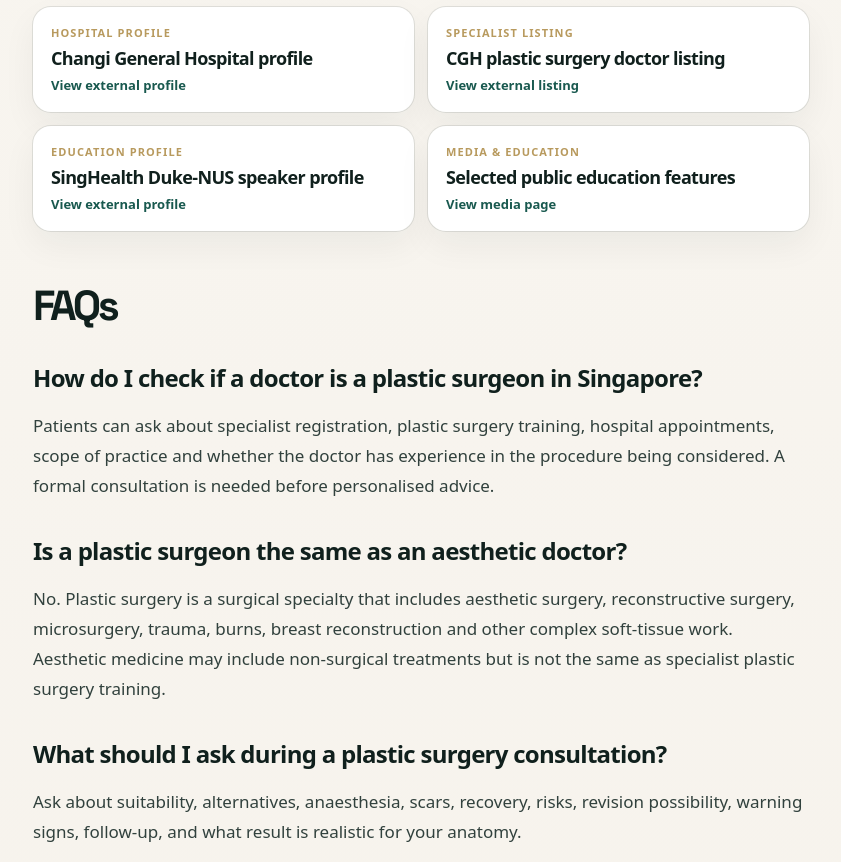
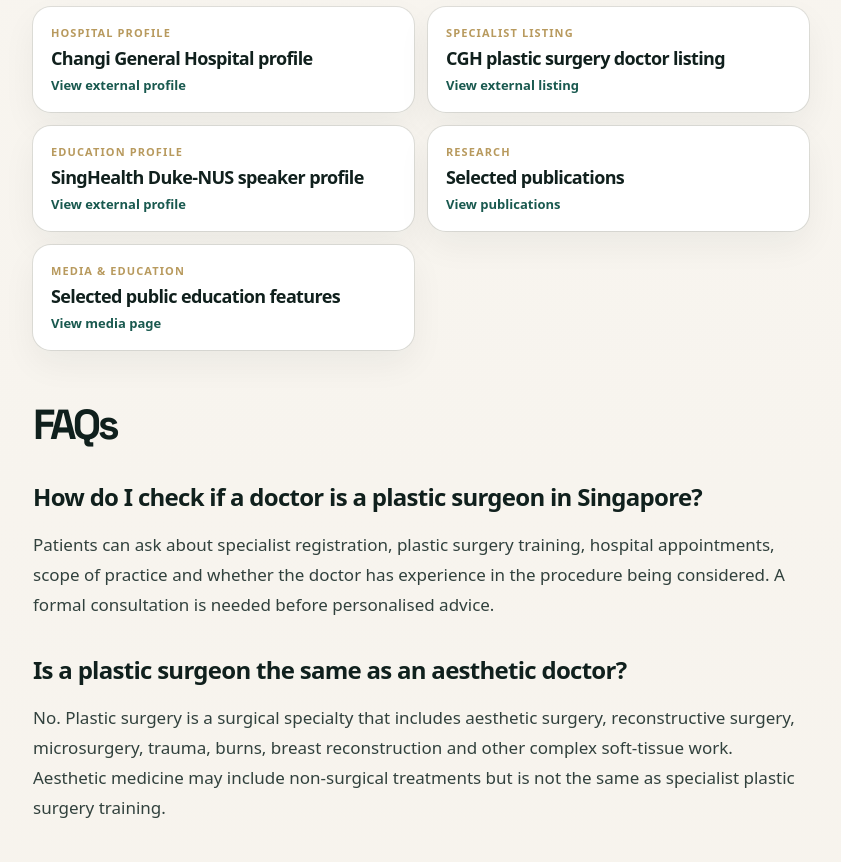
Before and after one commit to zatyrical/plasticwebsite, a Next.js app: page /plastic-surgeon-singapore in a window 1280 px wide. Shown: the part 4480-5342 px from the top of the page, without its empty margins (219-1060 px from the left). Built offline with nearby package versions, Linux system fonts and the light colour scheme.

Commit message:
Link surgeon selection guide to selected publications

```diff
--- a/app/plastic-surgeon-singapore/page.tsx
+++ b/app/plastic-surgeon-singapore/page.tsx
@@ -207,6 +207,7 @@ export default function PlasticSurgeonSingaporePage() {
                 <a href="https://www.cgh.com.sg/profile/Sun-Mingfa-Jeremy" target="_blank" rel="noreferrer" className="related-card"><small>Hospital profile</small><strong>Changi General Hospital profile</strong><span>View external profile</span></a>
                 <a href="https://www.cgh.com.sg/doctor/plastic-surgery/sun-mingfa-jeremy" target="_blank" rel="noreferrer" className="related-card"><small>Specialist listing</small><strong>CGH plastic surgery doctor listing</strong><span>View external listing</span></a>
                 <a href="https://www.singhealthdukenus.com.sg/conference/sdc2025/our-speakers/Jeremy-Sun" target="_blank" rel="noreferrer" className="related-card"><small>Education profile</small><strong>SingHealth Duke-NUS speaker profile</strong><span>View external profile</span></a>
+                <Link href="/publications" className="related-card"><small>Research</small><strong>Selected publications</strong><span>View publications</span></Link>
                 <Link href="/media" className="related-card"><small>Media & education</small><strong>Selected public education features</strong><span>View media page</span></Link>
               </div>
             </section>
```
